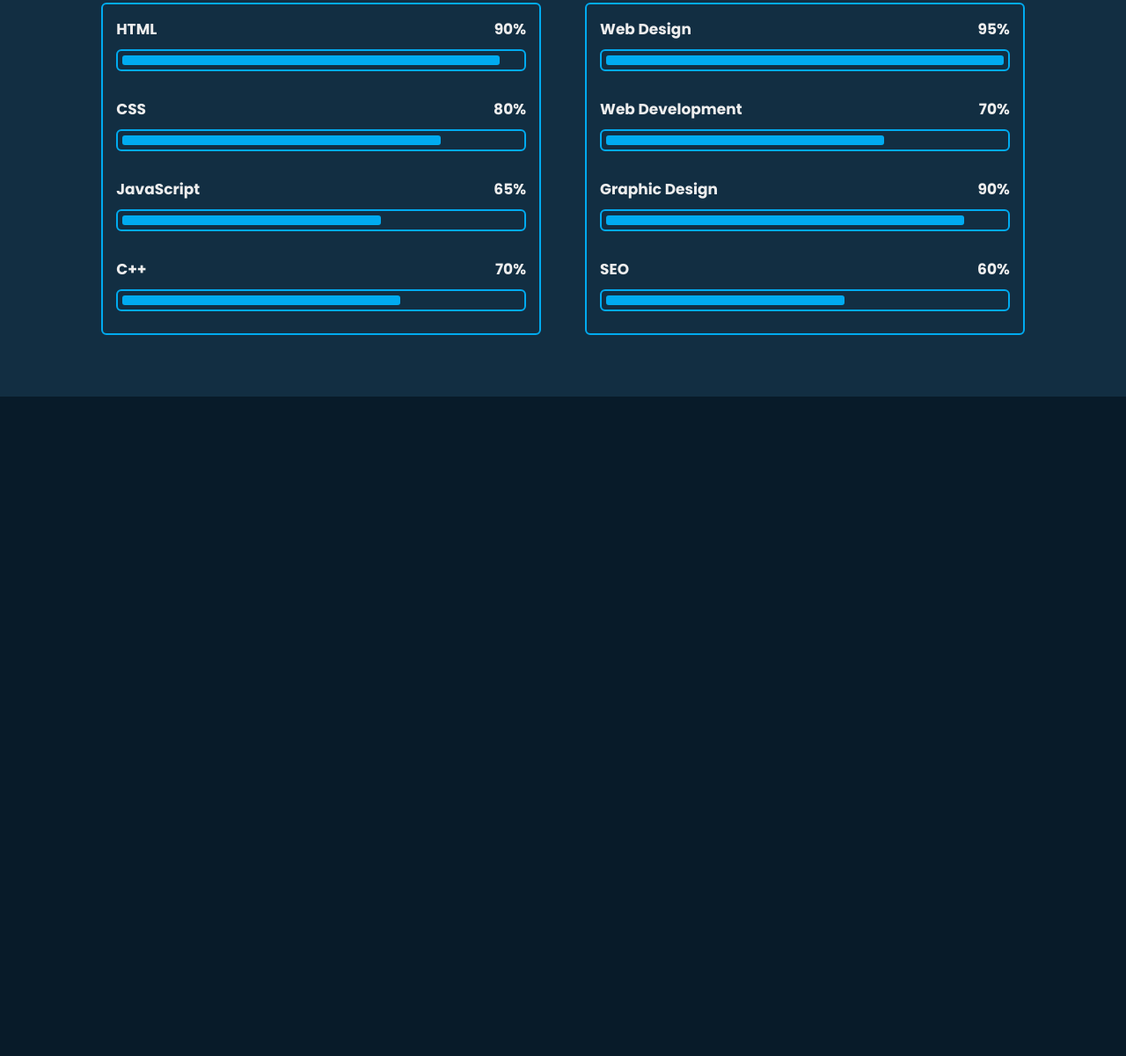
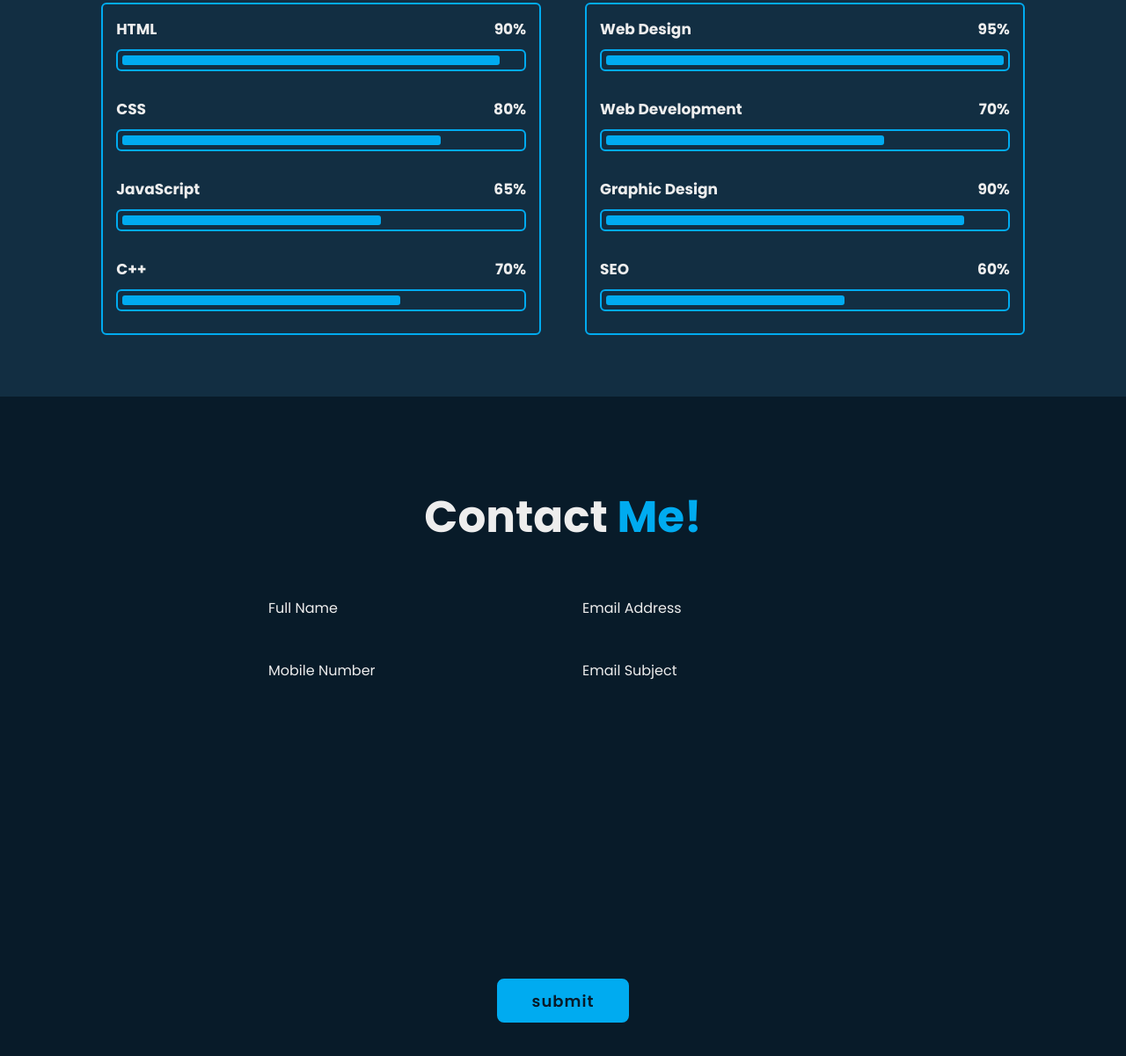
Before and after one commit to BijonDurjoy/My_Portfolio, a plain HTML site: page index.html in a window 1280 px wide. Shown: the part 3158-4359 px from the top of the page at 88% size. Before the commit the page ends 3609 px from the top, so only its background shows below. Drawn offline with nearby package versions, Linux system fonts and the light colour scheme.

Commit message:
contact section added

```diff
--- a/index.html
+++ b/index.html
@@ -204,6 +204,46 @@
         </div>
     </section>
 
+    <!--Contact-->
+    <section class="contact" id="contact">
+        <h2 class="heading">Contact <span>Me!</span></h2>
+
+        <form action="#">
+            <div class="input-box">
+                <div class="input-field">
+                    <input type="text" placeholder="Full Name" required>
+                    <span class="focus"></span>
+                </div>
+
+                <div class="input-field">
+                    <input type="text" placeholder="Email Address" required>
+                    <span class="focus"></span>
+                </div>
+
+            </div>
+
+            <div class="input-box">
+                <div class="input-field">
+                    <input type="number" placeholder="Mobile Number" required>
+                    <span class="focus"></span>
+                </div>
+
+                <div class="input-field">
+                    <input type="text" placeholder="Email Subject" required>
+                    <span class="focus"></span>
+                </div>
+
+            </div>
+            <div class="textarea-field">
+                <textarea name="" id="" cols="30" rows="10" playholder="Your Message" required></textarea>
+                <span class="focus"></span>
+            </div>
+            <div class="btn-box btns">
+                <button type="submit" class="btn">submit</button>
+            </div>
+        </form>
+    </section>
+
     <script> src = "script.js"</script>
 </body>
 
--- a/style.css
+++ b/style.css
@@ -418,3 +418,65 @@ span{
 .skills-column:nth-child(2) .skills-content .progress:nth-child(4) .bar span{
     width: 60%;
 }
+
+.contact{
+    min-height: auto;
+    padding-bottom: 7rem;
+}
+.contact form{
+    max-width: 70rem;
+    margin: 0 auto;
+    text-align: center;
+}
+.contact form .input-box{
+    position: relative;
+    display: flex;
+    justify-content: space-between;
+    flex-wrap: wrap;
+}
+.contact form .input-box .input-field{
+    position: relative;
+    width: 49%;
+    margin: .8rem 0;
+}
+.contact form .input-box .input-field input,
+.contact form .textarea-field textarea{
+    width: 100%;
+    height: 100%;
+    padding: 1.5rem;
+    font-size: 1.6rem;
+    color: var(--text-color);
+    background: transparent;
+    border-radius: -6rem;
+    border: -2rem solid var(--main-color);
+}
+
+.contact form .input-box .input-field input::placeholder,
+.contact form .textarea-field textarea ::placeholder{
+    color: var(--text-color);
+}
+.contact form .focus{
+    position: absolute;
+    top: 0;
+    left: 0;
+    width: 0;
+    height: 100%;
+    background: var(--second-bg-color);
+    border-radius: .6rem;
+    z-index: -1;
+    transition: .5s;
+}
+.contact form .input-box .input-field input:focus~.focus,
+.contact form .input-box .input-field input:valid~.focus,
+.contact form .textarea-field textarea:focus~.focus,
+.contact form .textarea-field textarea:valid~.focus{
+    width: 100%;
+}
+.contact form .textarea-field{
+    position: relative;
+    margin: .8rem 0 2.7rem;
+    display: flex;
+}
+.contact form .textarea-field textarea{
+    resize: none;
+}
```
